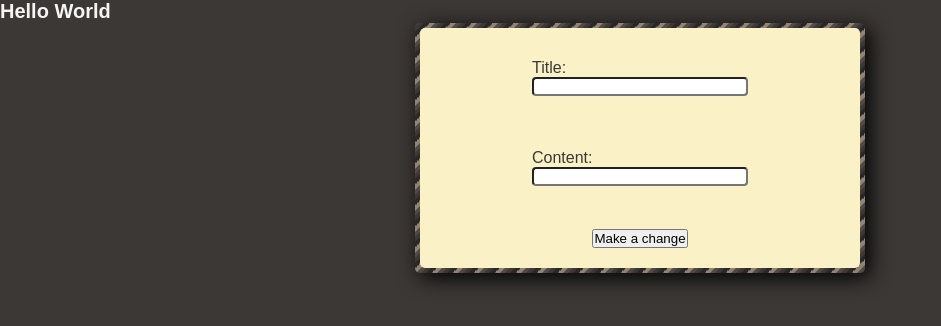
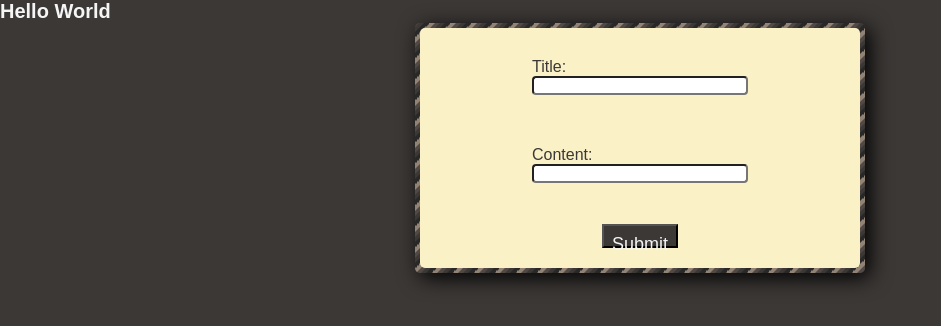
Before and after one commit to edmdc/ssr-ts-styled-componets-boilerplate, a React app: page / in a window 1280 px wide. Shown: the top 326 px of the page, without its empty margins (0-941 px from the left). Built offline with nearby package versions, Linux system fonts and the light colour scheme; the HTML template or start-up script is replaced by a standard one.

Commit message:
Finish form styled component details

```diff
--- a/src/modules/IdeaForm/IdeaForm.tsx
+++ b/src/modules/IdeaForm/IdeaForm.tsx
@@ -1,6 +1,7 @@
 import React, { useState } from "react";
 import Input from "../../ui/form/Input";
 import Form from "../../ui/form/Form";
+import Submit from "../../ui/buttons/Submit";
 
 export interface Idea {
   title: string;
@@ -17,7 +18,7 @@
     setContent("");
   };
 
-  const submitForm = (event: React.MouseEvent<HTMLElement>) => {
+  const submitForm = (event: React.FormEvent<HTMLElement>) => {
     event.preventDefault();
     const newIdea: Idea = { title, content, id: Date.now() };
     console.log(newIdea);
@@ -27,7 +28,7 @@
 
   return (
     <section>
-      <Form>
+      <Form submissionHadler={submitForm}>
         <Input id="title" label="Title:" value={title} setValue={setTitle} />
         <Input
           id="content"
@@ -35,9 +36,7 @@
           value={content}
           setValue={setContent}
         />
-        <button type="submit" onClick={(event) => submitForm(event)}>
-          Make a change
-        </button>
+        <Submit />
       </Form>
     </section>
   );
--- a/src/setup/client/index.tsx
+++ b/src/setup/client/index.tsx
@@ -3,4 +3,5 @@
 // import {BrowserRouter} from "react-router-dom";
 import App from "./App";
 
-ReactDOM.hydrate(<App />, document.getElementById("root"));
+window.onload = () =>
+  ReactDOM.hydrate(<App />, document.getElementById("root"));
--- a/src/setup/server/index.ts
+++ b/src/setup/server/index.ts
@@ -3,7 +3,7 @@
 import renderer from "./renderer";
 
 export default function loadApp(app: express.Application): void {
-  app.use(express.static(path.join(__dirname, "build")));
+  app.use(express.static(path.join(__dirname, "..", "build")));
   app.get("/*", function (req, res) {
     const context = { notFound: false };
     renderer().then((html) => {
--- /dev/null
+++ b/src/ui/buttons/Submit.tsx
@@ -0,0 +1,20 @@
+import React from "react";
+import styled from "styled-components";
+
+const SubmitButton = styled.button`
+  height: 2.4rem;
+  font-size: 1.8rem;
+  color: ${(props) => props.theme.colors.textLight};
+  background-color: ${(props) => props.theme.colors.main};
+  padding: 0.8rem;
+`;
+
+interface SubmitButtonProps {
+  submissionHadler: (event: React.FormEvent<HTMLElement>) => void;
+}
+
+const Submit = (): JSX.Element => {
+  return <SubmitButton type="submit">Submit</SubmitButton>;
+};
+
+export default Submit;
--- a/src/ui/form/Form.tsx
+++ b/src/ui/form/Form.tsx
@@ -4,6 +4,7 @@
 
 interface FormProps {
   children: JSX.Element[];
+  submissionHadler: (event: React.FormEvent<HTMLElement>) => void;
 }
 
 const StyledForm = styled.form`
@@ -22,7 +23,9 @@
 const Form = (props: FormProps): JSX.Element => {
   return (
     <ThinStripedBox width="45rem" height="25rem">
-      <StyledForm>{props.children}</StyledForm>
+      <StyledForm onSubmit={(event) => props.submissionHadler(event)}>
+        {props.children}
+      </StyledForm>
     </ThinStripedBox>
   );
 };
```
Also changed, not shown: 1 other file (tests, documents, lock files or other folders).
